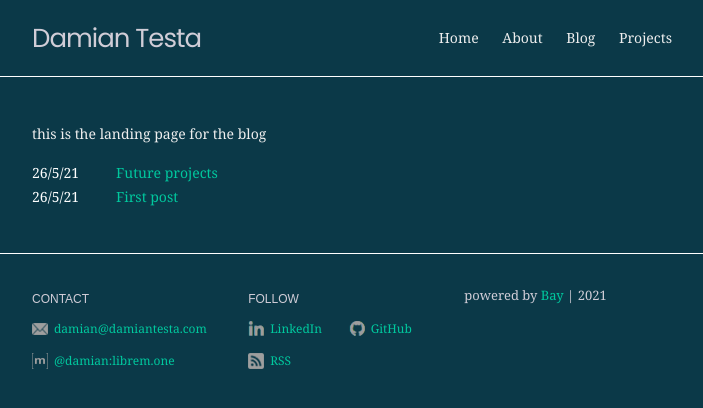
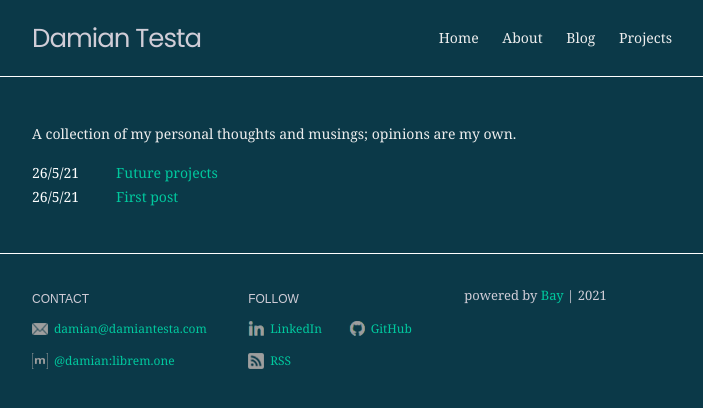
Before and after one commit to damiante/damiante.github.io, a Jekyll site: the page built from blog.markdown, in a window 1280 px wide. Shown: the top 408 px of the page, without its empty margins (288-991 px from the left). Built offline with Jekyll 4.4.1, drawn with Linux system fonts in a browser that asks for light colours.

Commit message:
Updated blog section description

```diff
--- a/blog.markdown
+++ b/blog.markdown
@@ -3,5 +3,5 @@ layout: blog
 ---
 
 <p>
-this is the landing page for the blog
+    A collection of my personal thoughts and musings; opinions are my own.
 </p>
```
